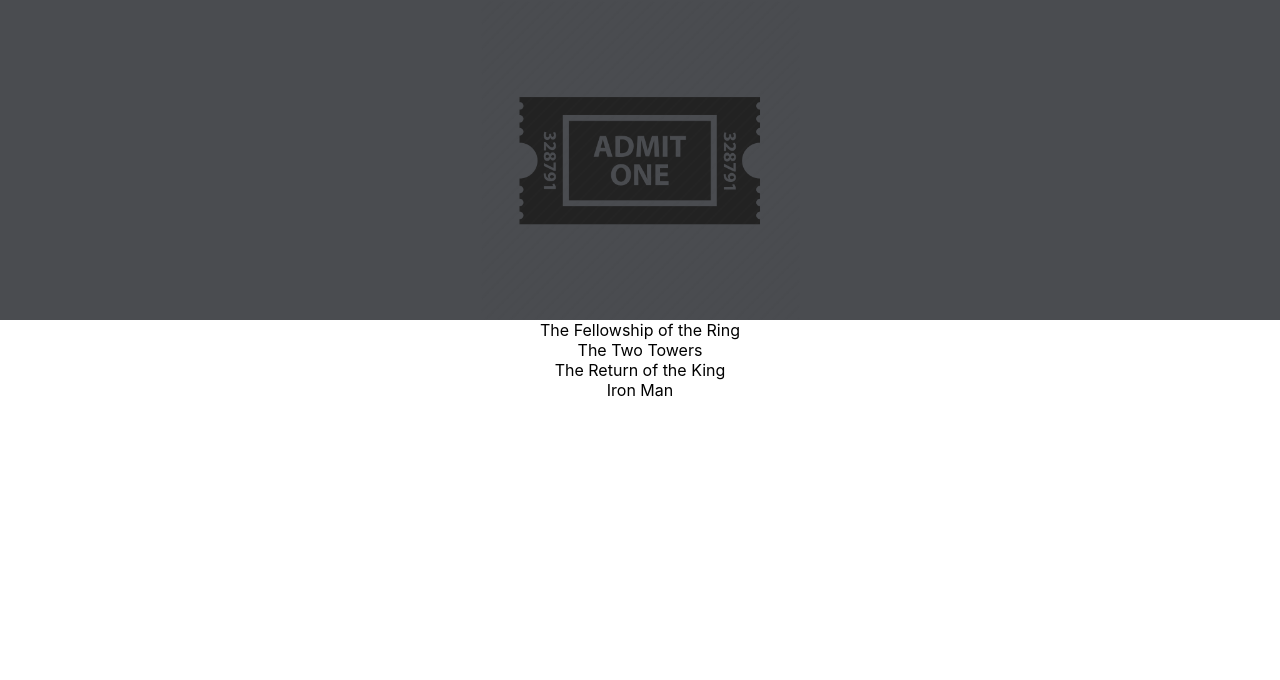
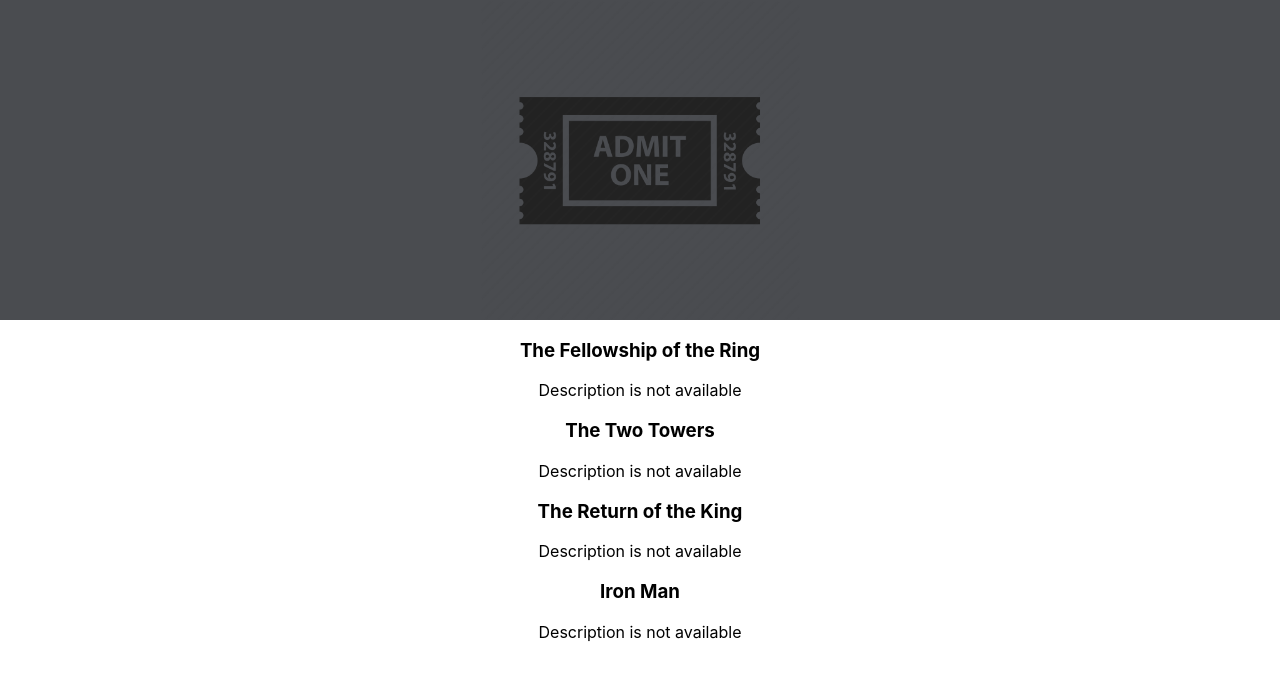
Before and after one commit to ajadallah/movie-data-base, a React (Create React App) app: page / in a window 1280 px wide. Shown: the top 680 px of the page. Built offline with nearby package versions, Linux system fonts and the light colour scheme.

Commit message:
Add PropTypes and validation to Movie.js

```diff
--- a/package.json
+++ b/package.json
@@ -6,6 +6,7 @@
     "@testing-library/jest-dom": "^4.2.4",
     "@testing-library/react": "^9.5.0",
     "@testing-library/user-event": "^7.2.1",
+    "prop-types": "^15.7.2",
     "react": "^16.13.1",
     "react-dom": "^16.13.1",
     "react-scripts": "3.4.3"
--- a/src/Movie.js
+++ b/src/Movie.js
@@ -1,10 +1,23 @@
 import React, { Component } from 'react';
+import PropTypes from 'prop-types';
 
 class Movie extends Component {
+    static propTypes = {
+        movie: PropTypes.shape({
+            title: PropTypes.string.isRequired,
+        }),
+        description: PropTypes.string
+    }
+
+    static defaultProps = {
+        description: 'Description is not available'
+    }
+
     render() {
         return (
             <div>
-                {this.props.movie.title}
+                <h3>{this.props.movie.title}</h3>
+                <p>{this.props.description}</p>
             </div>
         );
     }
```
